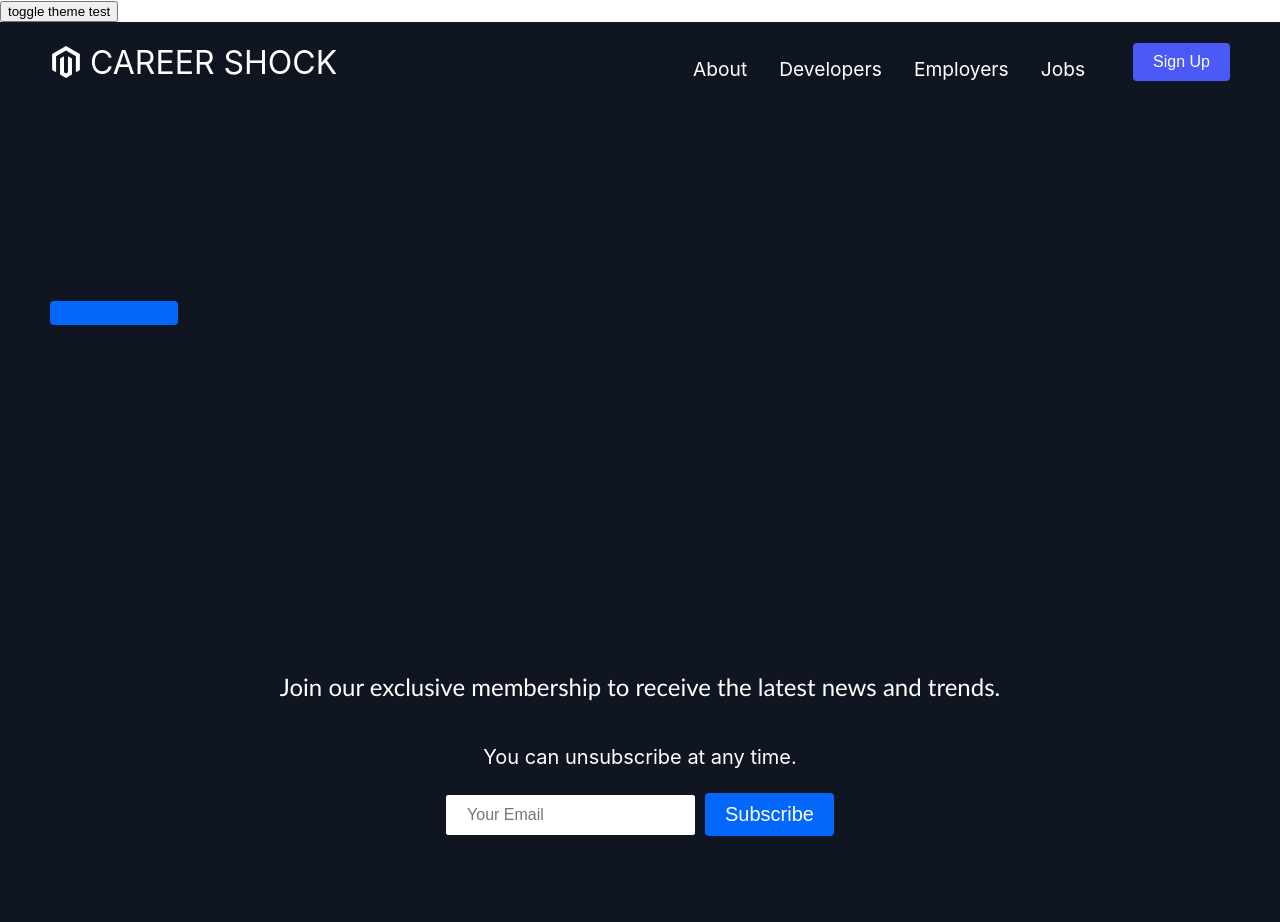
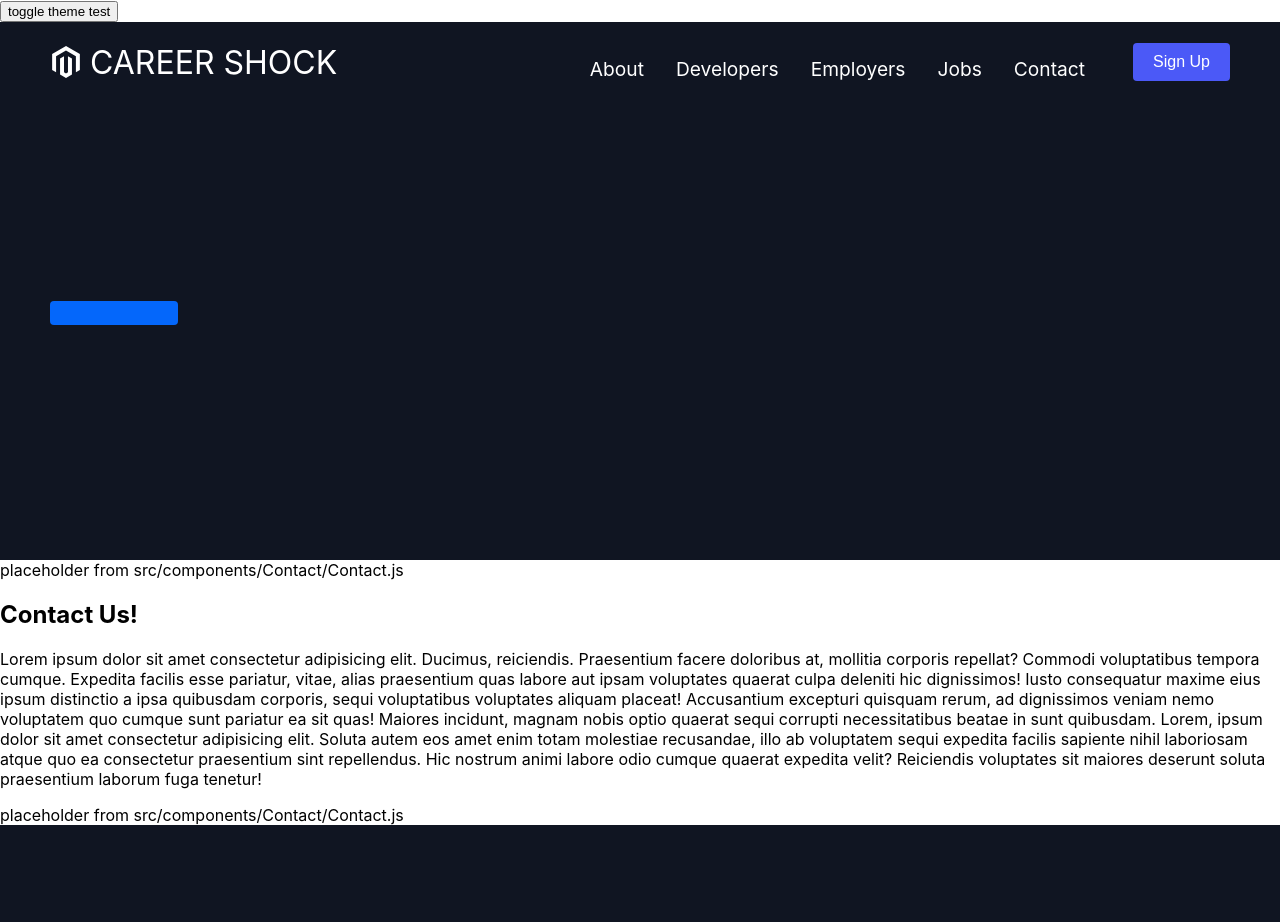
Before and after one commit to JS-Jr-Dev-Job-Board/react, a React (Create React App) app: page /contact in a window 1280 px wide. Shown: the top 922 px of the page. Built offline with nearby package versions, Linux system fonts and the light colour scheme.

Commit message:
add contact NavLink. add contact shell component. Update h1 to h2 for headers of shell routes

```diff
--- a/src/App.js
+++ b/src/App.js
@@ -15,6 +15,7 @@ import DevDashboard from './components/devdash/DevDashboard'
 import Home from './components/Home'
 import Developers from './components/Developers/Developers'
 import Employers from './components/Employers/Employers'
+import Contact from './components/Contact/Contact'
 
 import darkTheme from './theme/darkTheme'
 import lightTheme from './theme/lightTheme'
@@ -65,6 +66,9 @@ const App = () => {
               <Route path='/employers'>
                 <Employers />
               </Route>
+              <Route path='/contact'>
+                <Contact />
+              </Route>
               <Route exact path='/'>
                 <Home />
               </Route>
--- a/src/components/Developers/Developers.js
+++ b/src/components/Contact/Contact.js
@@ -1,10 +1,10 @@
-import React from 'react'
+import React from 'react';
 
-const Developers = (props) => {
-  return (
+const Contact = (props) => {
+  return(
     <div>
-      placeholder from src/components/Developers/Developers.js
-      <h1>Welcome Developers!</h1>
+      placeholder from src/components/Contact/Contact.js
+      <h2>Contact Us!</h2>
       <p>
         Lorem ipsum dolor sit amet consectetur adipisicing elit. Ducimus,
         reiciendis. Praesentium facere doloribus at, mollitia corporis repellat?
@@ -15,11 +15,11 @@ const Developers = (props) => {
         placeat! Accusantium excepturi quisquam rerum, ad dignissimos veniam
         nemo voluptatem quo cumque sunt pariatur ea sit quas! Maiores incidunt,
         magnam nobis optio quaerat sequi corrupti necessitatibus beatae in sunt
-        quibusdam.
+        quibusdam. Lorem, ipsum dolor sit amet consectetur adipisicing elit. Soluta autem eos amet enim totam molestiae recusandae, illo ab voluptatem sequi expedita facilis sapiente nihil laboriosam atque quo ea consectetur praesentium sint repellendus. Hic nostrum animi labore odio cumque quaerat expedita velit? Reiciendis voluptates sit maiores deserunt soluta praesentium laborum fuga tenetur!
       </p>
-      placeholder from src/components/Developers/Developers.js
+      placeholder from src/components/Contact/Contact.js
     </div>
-  )
-}
+)
+};
 
-export default Developers
+export default Contact;
--- a/src/components/Employers/Employers.js
+++ b/src/components/Employers/Employers.js
@@ -4,7 +4,7 @@ const Employers = (props) => {
   return (
     <div>
       placeholder from src/components/Employers/Employers.js
-      <h1>Welcome Employers!</h1>
+      <h2>Welcome Employers!</h2>
       <p>
         Lorem ipsum dolor sit amet consectetur adipisicing elit. Ducimus,
         reiciendis. Praesentium facere doloribus at, mollitia corporis repellat?
--- a/src/components/Navbar/Navbar.js
+++ b/src/components/Navbar/Navbar.js
@@ -69,6 +69,9 @@ const Navbar = () => {
               <NavItem>
                 <NavLinks to='jobs'>Jobs</NavLinks>
               </NavItem>
+              <NavItem>
+                <NavLinks to='contact'>Contact</NavLinks>
+              </NavItem>
 
               <NavItemBtn>
                 {button ? (
```
